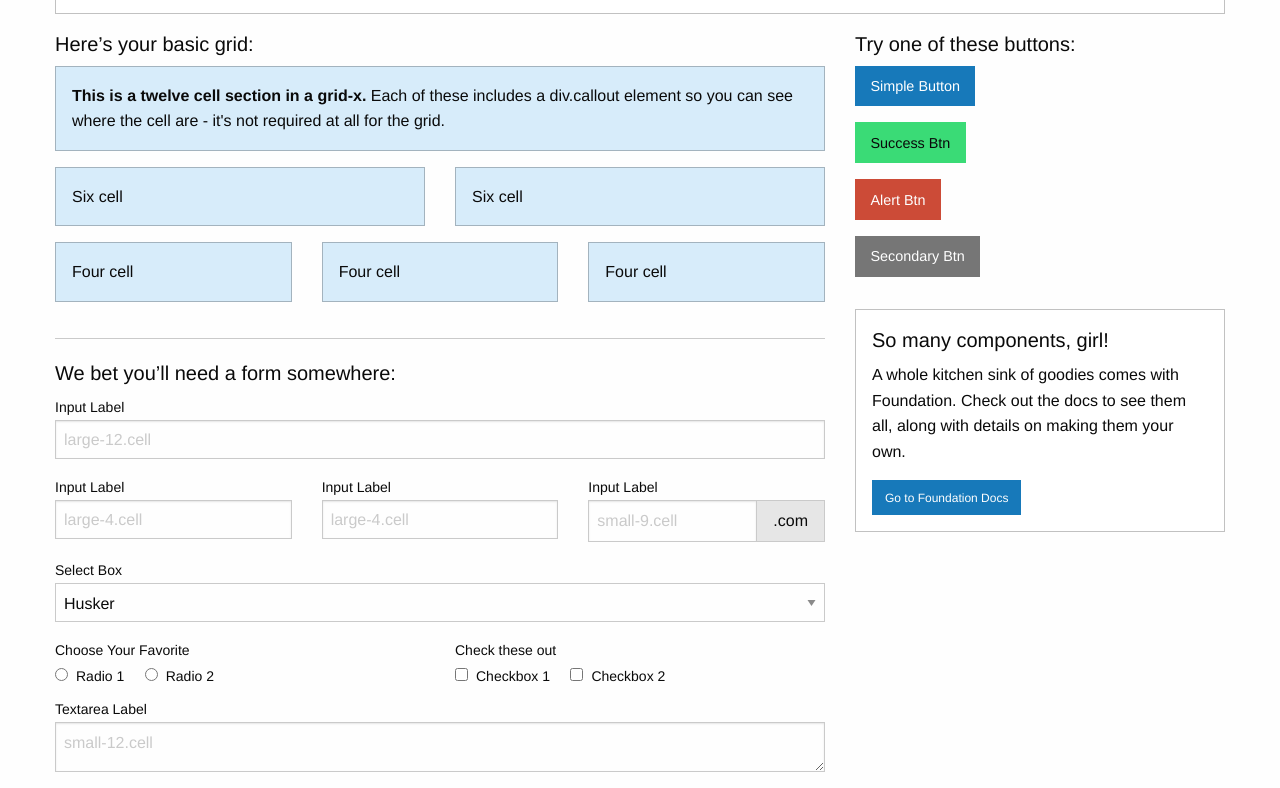
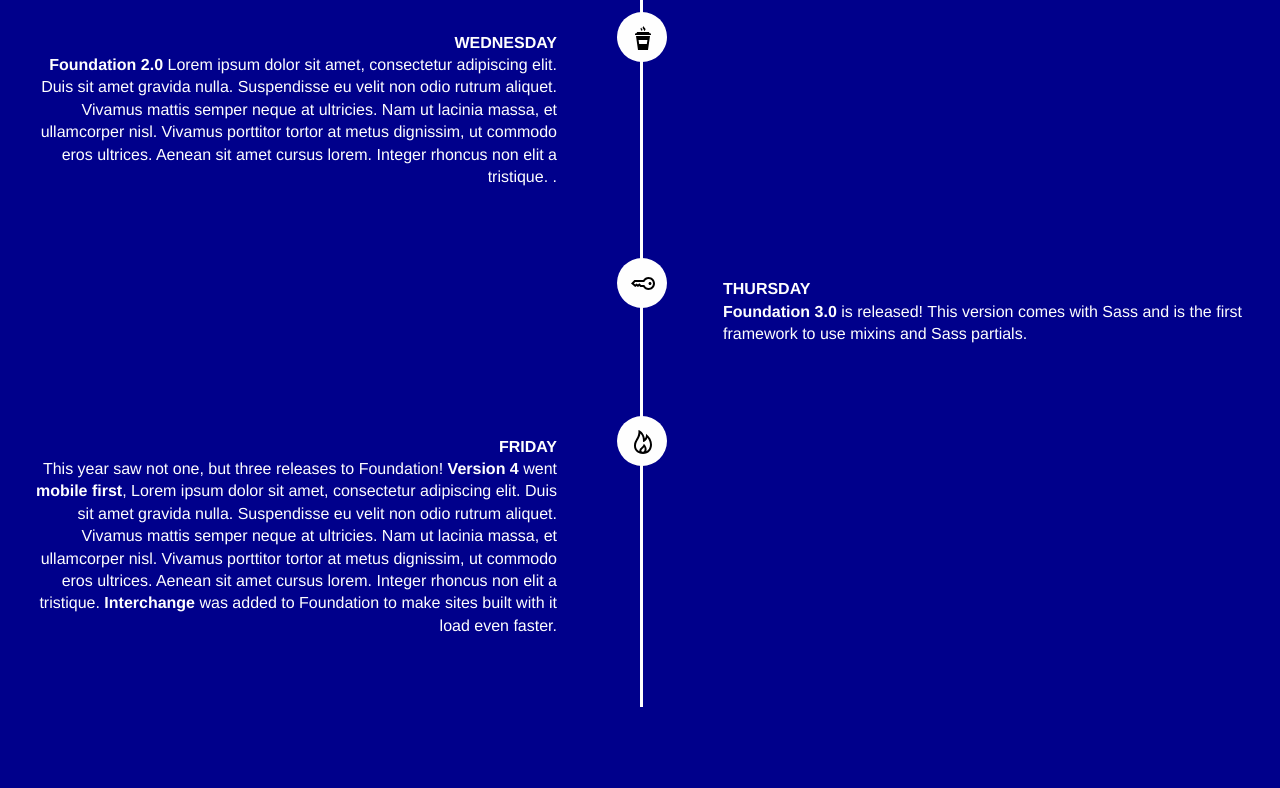
Before and after one commit to mdlawrenceusa/workshop-1, a plain HTML site: page website/index.html in a window 1280 px wide. Shown: the part 467-1255 px from the top of the page. After the commit the page ends 1204 px from the top, so only its background shows below. Drawn offline with Linux system fonts and the light colour scheme.

Commit message:
images loaded

```diff
--- /dev/null
+++ b/website/css/timeline.css
@@ -0,0 +1,131 @@
+
+.timeline .timeline-item::after, .timeline .timeline-item::before {
+  clear: both;
+  content: '';
+  display: block;
+  width: 100%;
+}
+
+.timeline {
+  margin: 30px auto;
+  padding: 0 10px;
+  position: relative;
+  transition: all 0.25s ease-in;
+  width: 100%;
+}
+
+.timeline::before {
+  background: #fefefe;
+  content: '';
+  height: 100%;
+  left: 50%;
+  position: absolute;
+  top: 0;
+  width: 3px;
+}
+
+.timeline::after {
+  clear: both;
+  content: '';
+  display: table;
+  width: 100%;
+}
+
+.timeline a {
+  color: #fefefe;
+  font-weight: bold;
+  transition: all 0.25s ease-in;
+}
+
+.timeline a:hover {
+  box-shadow: 0 1px 0px 0px #fefefe;
+  transition: all 0.25s ease-in;
+}
+
+.timeline .timeline-item {
+  margin-bottom: 50px;
+  position: relative;
+}
+
+.timeline .timeline-item .timeline-icon {
+  background: #fefefe;
+  border-radius: 50%;
+  height: 50px;
+  left: 50%;
+  margin-left: -23px;
+  overflow: hidden;
+  position: absolute;
+  top: 0;
+  width: 50px;
+}
+
+.timeline .timeline-item .timeline-icon img,
+.timeline .timeline-item .timeline-icon svg {
+  left: 14px;
+  position: relative;
+  top: 11px;
+}
+
+.timeline .timeline-item .timeline-icon svg {
+  top: 14px;
+}
+
+.timeline .timeline-item .timeline-content {
+  padding: 20px;
+  text-align: right;
+  transition: all 0.25s ease-in;
+  width: 45%;
+  background: transparent;
+}
+
+.timeline .timeline-item .timeline-content p {
+  color: #fefefe;
+}
+
+.timeline .timeline-item .timeline-content p {
+  font-size: 16px;
+  line-height: 1.4;
+  margin-bottom: 0;
+}
+
+.timeline .timeline-item .timeline-content .timeline-content-date {
+  font-size: 16px;
+  font-weight: bold;
+  margin-bottom: 0;
+}
+
+.timeline .timeline-item .timeline-content .timeline-content-month {
+  font-size: 0.875rem;
+  text-transform: uppercase;
+  font-weight: 400;
+}
+
+.timeline .timeline-item .timeline-content.right {
+  float: right;
+  text-align: left;
+}
+
+@media screen and (max-width: 39.9375em) {
+  .timeline {
+    margin: 30px;
+    padding: 0;
+    width: 90%;
+  }
+  .timeline::before {
+    left: 0;
+  }
+  .timeline .timeline-item .timeline-content {
+    float: right;
+    text-align: left;
+    width: 90%;
+  }
+  .timeline .timeline-item .timeline-content::before, .timeline .timeline-item .timeline-content.right::before {
+    border-left: 0;
+    border-right: 7px solid #fefefe;
+    left: 10%;
+    margin-left: -6px;
+  }
+  .timeline .timeline-item .timeline-icon {
+    left: 0;
+  }
+}
--- a/website/index.html
+++ b/website/index.html
@@ -4,164 +4,99 @@
     <meta charset="utf-8">
     <meta http-equiv="x-ua-compatible" content="ie=edge">
     <meta name="viewport" content="width=device-width, initial-scale=1.0">
-    <title>Foundation for Sites</title>
+    <title>Workshop 1</title>
     <link rel="stylesheet" href="css/foundation.css">
     <link rel="stylesheet" href="css/app.css">
+    <link rel="stylesheet" href="css/timeline.css">
+
+    <style>
+body {
+    background-color: darkblue;
+}
+</style>
+
   </head>
   <body>
-    <div class="grid-container">
-      <div class="grid-x grid-padding-x">
-        <div class="large-12 cell">
-          <h1>Welcome to Foundation</h1>
+    <!-- *Begin Nav -->
+    <!-- *End Nav -->
+
+    <!-- *Begin SubNav -->
+    <!-- *End SubNav -->
+
+
+    <!-- *Begin Header -->
+    <!-- *End Header -->
+
+
+
+    <!-- *Begin Content -->
+    <div class="timeline">
+
+  <div class="timeline-item">
+    <div class="timeline-icon">
+      <svg xmlns="http://www.w3.org/2000/svg" width="24" height="24" fill-rule="evenodd" clip-rule="evenodd"><path d="M9 21h-9v-2h9v2zm6.695-2.88l-3.314-3.13-1.381 1.47 4.699 4.54 8.301-8.441-1.384-1.439-6.921 7zm-6.695-1.144h-9v-2h9v2zm8-3.976h-17v-2h17v2zm7-4h-24v-2h24v2zm0-4h-24v-2h24v2z"/></svg>
+    </div>
+    <div class="timeline-content">
+      <p class="timeline-content-date">MONDAY</h2>
+      <p>Lorem ipsum dolor sit amet, consectetur adipiscing elit. Duis sit amet gravida nulla. Suspendisse eu velit non odio rutrum aliquet. Vivamus mattis semper neque at ultricies. Nam ut lacinia massa, et ullamcorper nisl. Vivamus porttitor tortor at metus dignissim, ut commodo eros ultrices. Aenean sit amet cursus lorem. Integer rhoncus non elit a tristique. </p>
     </div>
   </div>
 
-      <div class="grid-x grid-padding-x">
-        <div class="large-12 cell">
-          <div class="callout">
-            <h3>We&rsquo;re stoked you want to try Foundation! </h3>
-            <p>To get going, this file (index.html) includes some basic styles you can modify, play around with, or totally destroy to get going.</p>
-            <p>Once you've exhausted the fun in this document, you should check out:</p>
-            <div class="grid-x grid-padding-x">
-              <div class="large-4 medium-4 cell">
-                <p><a href="http://foundation.zurb.com/docs">Foundation Documentation</a><br />Everything you need to know about using the framework.</p>
+  <div class="timeline-item">
+    <div class="timeline-icon">
+      <svg xmlns="http://www.w3.org/2000/svg" width="24" height="24" viewBox="0 0 24 24"><path d="M12 0c-6.627 0-12 5.373-12 12s5.373 12 12 12 12-5.373 12-12-5.373-12-12-12zm3 8h-1.35c-.538 0-.65.221-.65.778v1.222h2l-.209 2h-1.791v7h-3v-7h-2v-2h2v-2.308c0-1.769.931-2.692 3.029-2.692h1.971v3z"/></svg>
     </div>
-              <div class="large-4 medium-4 cell">
-                <p><a href="http://zurb.com/university/code-skills">Foundation Code Skills</a><br />These online courses offer you a chance to better understand how Foundation works and how you can master it to create awesome projects.</p>
-              </div>
-              <div class="large-4 medium-4 cell">
-                <p><a href="http://foundation.zurb.com/forum">Foundation Forum</a><br />Join the Foundation community to ask a question or show off your knowlege.</p>
-              </div>
-            </div>
-            <div class="grid-x grid-padding-x">
-              <div class="large-4 medium-4 medium-push-2 cell">
-                <p><a href="http://github.com/zurb/foundation">Foundation on Github</a><br />Latest code, issue reports, feature requests and more.</p>
-              </div>
-              <div class="large-4 medium-4 medium-pull-2 cell">
-                <p><a href="https://twitter.com/ZURBfoundation">@zurbfoundation</a><br />Ping us on Twitter if you have questions. When you build something with this we'd love to see it (and send you a totally boss sticker).</p>
-              </div>
-            </div>
-          </div>
+    <div class="timeline-content right">
+      <p class="timeline-content-date">TUESDAY</h2>
+      <p>Lorem ipsum dolor sit amet, consectetur adipiscing elit. Duis sit amet gravida nulla. Suspendisse eu velit non odio rutrum aliquet. Vivamus mattis semper neque at ultricies. Nam ut lacinia massa, et ullamcorper nisl. Vivamus porttitor tortor at metus dignissim, ut commodo eros ultrices. Aenean sit amet cursus lorem. Integer rhoncus non elit a tristique. </p>
     </div>
   </div>
 
-      <div class="grid-x grid-padding-x">
-        <div class="large-8 medium-8 cell">
-          <h5>Here&rsquo;s your basic grid:</h5>
-          <!-- Grid Example -->
-
-          <div class="grid-x grid-padding-x">
-            <div class="large-12 cell">
-              <div class="primary callout">
-                <p><strong>This is a twelve cell section in a grid-x.</strong> Each of these includes a div.callout element so you can see where the cell are - it's not required at all for the grid.</p>
+  <div class="timeline-item">
+    <div class="timeline-icon">
+      <svg xmlns="http://www.w3.org/2000/svg" width="24" height="24" fill-rule="evenodd" clip-rule="evenodd"><path d="M17 24h-10l-2-14h14l-2 14zm-.592-10h-8.816l.571 4h7.674l.571-4zm1.631-8c0 .922 1.092 1.618 1.961 1.618v1.382h-16v-1.382c.87 0 2-.697 2-1.618h12.039zm-7.73-.691c2.819-2.143-.594-2.353.077-3.868-2.361 2.113.85 2.169-.077 3.868zm2.486-.001c4.236-3.238-.877-3.067.105-5.308-3.382 2.895 1.259 2.959-.105 5.308z"/></svg>
     </div>
-            </div>
-          </div>
-          <div class="grid-x grid-padding-x">
-            <div class="large-6 medium-6 cell">
-              <div class="primary callout">
-                <p>Six cell</p>
-              </div>
-            </div>
-            <div class="large-6 medium-6 cell">
-              <div class="primary callout">
-                <p>Six cell</p>
-              </div>
-            </div>
-          </div>
-          <div class="grid-x grid-padding-x">
-            <div class="large-4 medium-4 small-4 cell">
-              <div class="primary callout">
-                <p>Four cell</p>
-              </div>
-            </div>
-            <div class="large-4 medium-4 small-4 cell">
-              <div class="primary callout">
-                <p>Four cell</p>
-              </div>
-            </div>
-            <div class="large-4 medium-4 small-4 cell">
-              <div class="primary callout">
-                <p>Four cell</p>
-              </div>
+    <div class="timeline-content">
+      <p class="timeline-content-date">WEDNESDAY</h2>
+      <p>
+        <a href="http://foundation.zurb.com/sites/docs/v/2.2.1/" target="_blank">Foundation 2.0</a> Lorem ipsum dolor sit amet, consectetur adipiscing elit. Duis sit amet gravida nulla. Suspendisse eu velit non odio rutrum aliquet. Vivamus mattis semper neque at ultricies. Nam ut lacinia massa, et ullamcorper nisl. Vivamus porttitor tortor at metus dignissim, ut commodo eros ultrices. Aenean sit amet cursus lorem. Integer rhoncus non elit a tristique. .
+      </p>
     </div>
   </div>
 
-          <hr />
-
-          <h5>We bet you&rsquo;ll need a form somewhere:</h5>
-          <form>
-            <div class="grid-x grid-padding-x">
-              <div class="large-12 cell">
-                <label>Input Label</label>
-                <input type="text" placeholder="large-12.cell" />
+  <div class="timeline-item">
+    <div class="timeline-icon">
+      <svg xmlns="http://www.w3.org/2000/svg" width="24" height="24" fill-rule="evenodd" clip-rule="evenodd"><path d="M24 11.5c0 3.613-2.951 6.5-6.475 6.5-2.154 0-4.101-1.214-5.338-3h-2.882l-1.046-1.013-1.302 1.019-1.362-1.075-1.407 1.081-4.188-3.448 3.346-3.564h8.841c1.145-1.683 3.104-3 5.339-3 3.497 0 6.474 2.866 6.474 6.5zm-10.691 1.5c.98 1.671 2.277 3 4.217 3 2.412 0 4.474-1.986 4.474-4.5 0-2.498-2.044-4.5-4.479-4.5-2.055 0-3.292 1.433-4.212 3h-9.097l-1.293 1.376 1.312 1.081 1.38-1.061 1.351 1.066 1.437-1.123 1.715 1.661h3.195zm5.691-3.125c.828 0 1.5.672 1.5 1.5s-.672 1.5-1.5 1.5-1.5-.672-1.5-1.5.672-1.5 1.5-1.5z"/></svg>
+    </div>
+    <div class="timeline-content right">
+      <p class="timeline-content-date">THURSDAY</h2>
+      <p>
+        <a href="http://foundation.zurb.com/sites/docs/v/3.2.5/" target="_blank">Foundation 3.0</a> is released! This version comes with Sass and is the first framework to use mixins and Sass partials.
+      </p>
     </div>
   </div>
-            <div class="grid-x grid-padding-x">
-              <div class="large-4 medium-4 cell">
-                <label>Input Label</label>
-                <input type="text" placeholder="large-4.cell" />
+
+  <div class="timeline-item">
+    <div class="timeline-icon">
+      <svg xmlns="http://www.w3.org/2000/svg" width="24" height="24" fill-rule="evenodd" clip-rule="evenodd"><path d="M7.467 0c1.102.018 5.555 2.549 6.386 8.558.905-.889 1.409-3.664 1.147-4.843 3.952 2.969 6 6.781 6 11.034 0 5.094-3.43 9.251-8.963 9.251-5.728 0-9.037-3.753-9.037-8.276 0-6.26 5.052-7.62 4.467-15.724zm3.262 19.743c-.749.848-.368 1.945.763 2.045 1.035.093 1.759-.812 2.032-1.792.273-.978.09-2.02-.369-2.893-.998 1.515-1.52 1.64-2.426 2.64zm4.42 1.608c2.49-1.146 3.852-3.683 3.852-6.58 0-2.358-.94-4.977-2.5-7.04-.743 2.867-2.924 3.978-4.501 4.269.05-3.219-.318-6.153-2.602-8.438-.296 4.732-4.321 7.63-4.398 12.114-.029 1.511.514 3.203 1.73 4.415.491.489 1.054.871 1.664 1.16-.121-.608-.062-1.254.195-1.848.911-2.106 3.333-2.321 4.202-5.754.952.749 3.275 3.503 2.778 6.358-.082.469-.224.923-.42 1.344z"/></svg>
     </div>
-              <div class="large-4 medium-4 cell">
-                <label>Input Label</label>
-                <input type="text" placeholder="large-4.cell" />
-              </div>
-              <div class="large-4 medium-4 cell">
-                <div class="grid-x">
-                  <label>Input Label</label>
-                  <div class="input-group">
-                    <input type="text" placeholder="small-9.cell" class="input-group-field" />
-                    <span class="input-group-label">.com</span>
+    <div class="timeline-content">
+      <p class="timeline-content-date">FRIDAY</h2>
+      <p>
+      <p>This year saw not one, but three releases to Foundation! <a href="http://foundation.zurb.com/sites/docs/v/4.3.2/index.html" target="_blank">Version 4</a> went <a href="http://zurb.com/word/mobile-first" target="_blank">mobile first</a>, Lorem ipsum dolor sit amet, consectetur adipiscing elit. Duis sit amet gravida nulla. Suspendisse eu velit non odio rutrum aliquet. Vivamus mattis semper neque at ultricies. Nam ut lacinia massa, et ullamcorper nisl. Vivamus porttitor tortor at metus dignissim, ut commodo eros ultrices. Aenean sit amet cursus lorem. Integer rhoncus non elit a tristique.  <a href="http://foundation.zurb.com/sites/docs/v/4.3.2/components/interchange.html" target="_blank">Interchange</a> was added to Foundation to make sites built with it load even faster.</p>
     </div>
   </div>
-              </div>
-            </div>
-            <div class="grid-x grid-padding-x">
-              <div class="large-12 cell">
-                <label>Select Box</label>
-                <select>
-                  <option value="husker">Husker</option>
-                  <option value="starbuck">Starbuck</option>
-                  <option value="hotdog">Hot Dog</option>
-                  <option value="apollo">Apollo</option>
-                </select>
-              </div>
-            </div>
-            <div class="grid-x grid-padding-x">
-              <div class="large-6 medium-6 cell">
-                <label>Choose Your Favorite</label>
-                <input type="radio" name="pokemon" value="Red" id="pokemonRed"><label for="pokemonRed">Radio 1</label>
-                <input type="radio" name="pokemon" value="Blue" id="pokemonBlue"><label for="pokemonBlue">Radio 2</label>
-              </div>
-              <div class="large-6 medium-6 cell">
-                <label>Check these out</label>
-                <input id="checkbox1" type="checkbox"><label for="checkbox1">Checkbox 1</label>
-                <input id="checkbox2" type="checkbox"><label for="checkbox2">Checkbox 2</label>
-              </div>
-            </div>
-            <div class="grid-x grid-padding-x">
-              <div class="large-12 cell">
-                <label>Textarea Label</label>
-                <textarea placeholder="small-12.cell"></textarea>
-              </div>
-            </div>
-          </form>
+
+
+
 </div>
 
-        <div class="large-4 medium-4 cell">
-          <h5>Try one of these buttons:</h5>
-          <p><a href="#" class="button">Simple Button</a><br/>
-          <a href="#" class="success button">Success Btn</a><br/>
-          <a href="#" class="alert button">Alert Btn</a><br/>
-          <a href="#" class="secondary button">Secondary Btn</a></p>
-          <div class="callout">
-            <h5>So many components, girl!</h5>
-            <p>A whole kitchen sink of goodies comes with Foundation. Check out the docs to see them all, along with details on making them your own.</p>
-            <a href="http://foundation.zurb.com/sites/docs/" class="small button">Go to Foundation Docs</a>
-          </div>
-        </div>
-      </div>
-    </div>
+
+    <!-- *End Cointent -->
+
+
+    <!-- *Begin Footer -->
+    <!-- *End Footer -->
 
     <script src="js/vendor/jquery.js"></script>
     <script src="js/vendor/what-input.js"></script>
```
Also changed, not shown: website/index_old.html (added, +171 -0 lines), 5 other files. Lines whose indentation alone changed are shown as unchanged.
